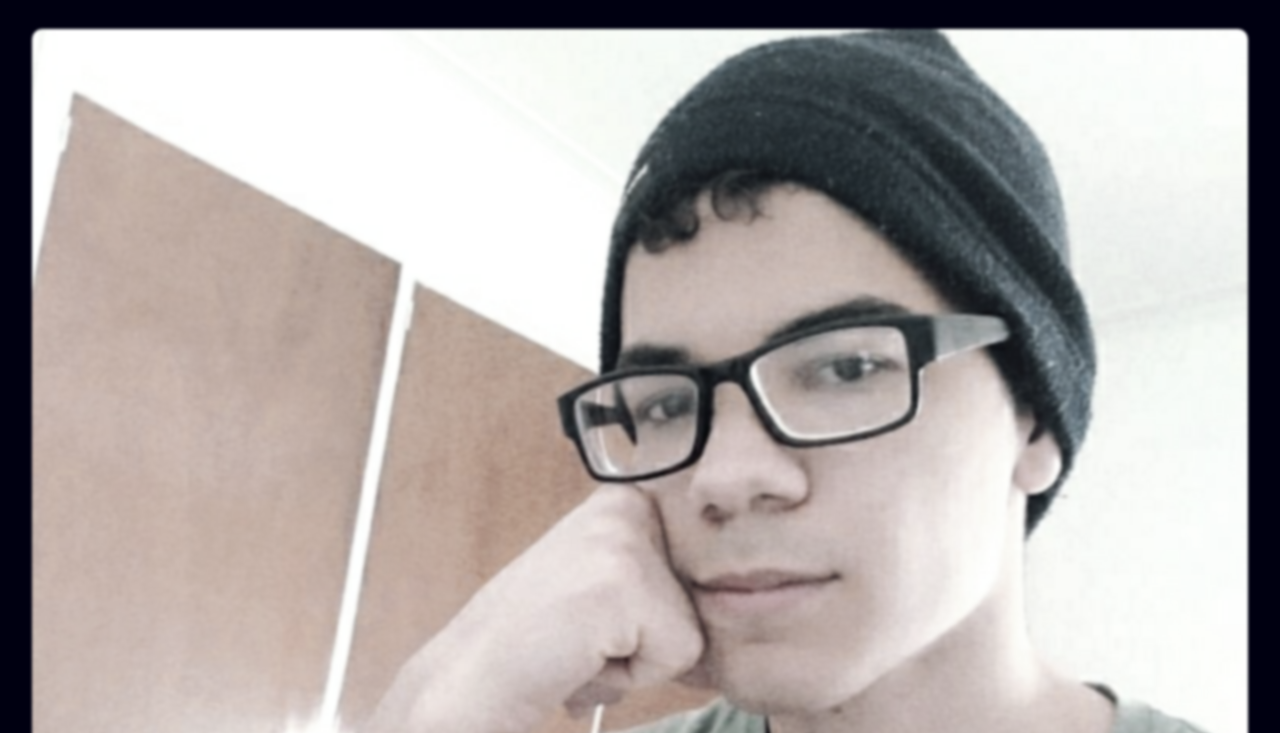
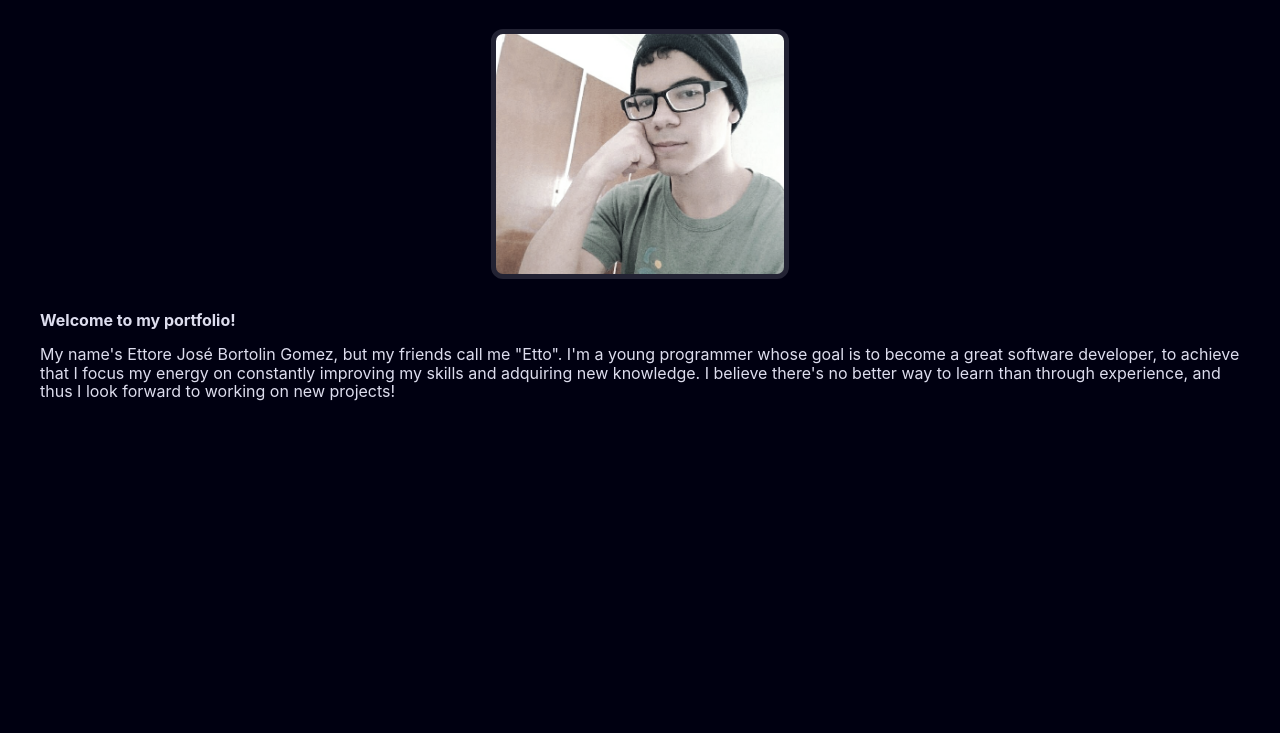
Before and after one commit to ettolini/ettoPortfolio, a plain HTML site: page main.html in a window 1280 px wide. Shown: the part 67-800 px from the top of the page. Drawn offline with Linux system fonts and the light colour scheme.

Commit message:
Style home page

```diff
--- a/css/styles.css
+++ b/css/styles.css
@@ -57,6 +57,10 @@ body {
 .text {
   margin: 0;
   padding: 0 0.5rem;
+}
+
+.text--highlight {
+  font-weight: bold;
 }
 
 /* Links */
@@ -192,8 +196,9 @@ body {
 /* Grids */
 .grid {
   display: grid;
-  gap: 2rem;
+  gap: 1rem;
   padding: 2rem;
+  justify-items: center;
 }
 
 @media screen and (min-width: 768px) {
@@ -216,6 +221,8 @@ body {
 .showcase__image {
   border-radius: 10px;
   width: 100%;
+  object-fit: cover;
+  transform: translateY(-1.3rem);
 }
 
 .showcase__link {
@@ -233,6 +240,26 @@ body {
 }
 
 /* Images */
+/* TODO: haven't used this one */
 .image--blurred {
-  filter: blur(1.5px) grayscale(0.5);
+  filter: blur(1px) grayscale(0.5);
 }
+
+.image--gray {
+  transition: filter 0.3s;
+  filter: grayscale(0.5);
+}
+
+.image--gray:hover {
+  filter: grayscale(0) saturate(1.6);
+}
+
+/* Hero */
+.hero {
+  width: 18rem;
+  height: 15rem;
+  background: var(--color-secondary--main);
+  border: 5px solid var(--color-secondary--main);
+  border-radius: 12px;
+  overflow: hidden;
+}
--- a/main.html
+++ b/main.html
@@ -30,16 +30,20 @@
 
     <!-- hero -->
     <div class="grid">
-      <img
-        class="showcase__image image--blurred"
-        src="images/demo.png"
-        alt=""
-      />
-      <p class="text">
-        Lorem ipsum dolor sit amet, consectetur adipisicing elit. Sapiente
-        quibusdam dolor magni omnis aliquam aliquid officia! Nihil voluptatem
-        quisquam non!
-      </p>
+      <div class="hero">
+        <img class="showcase__image image--gray" src="images/demo.png" alt="" />
+      </div>
+      <div class="text">
+        <p class="text--highlight">Welcome to my portfolio!</p>
+        <p>
+          My name's Ettore José Bortolin Gomez, but my friends call me "Etto".
+          I'm a young programmer whose goal is to become a great software
+          developer, to achieve that I focus my energy on constantly improving
+          my skills and adquiring new knowledge. I believe there's no better way
+          to learn than through experience, and thus I look forward to working
+          on new projects!
+        </p>
+      </div>
     </div>
   </body>
 </html>
```
